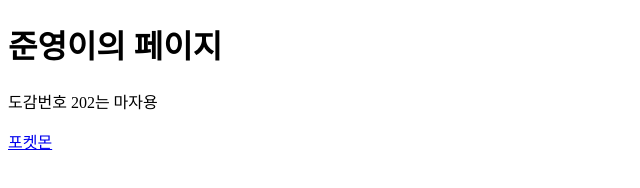
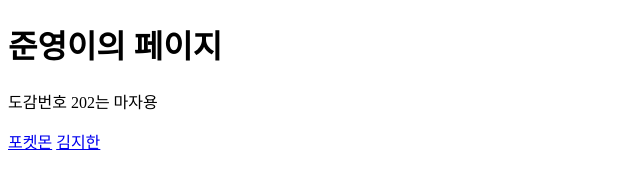
Before and after one commit to RyanJuneyoung/FirstWebsite, a plain HTML site: page index.html in a window 1280 px wide. Shown: the full height of the page, 0-640 px from the left. Drawn offline with Linux system fonts and the light colour scheme.

Commit message:
김지한 얼굴 고라니

```diff
--- a/index.html
+++ b/index.html
@@ -8,5 +8,6 @@
     <h1>준영이의 페이지</h1>
     <p>도감번호 202는 마자용</p>
     <a href="https://www.pokemon.com/us/">포켓몬</a>
+    <a href="https://search.naver.com/search.naver?where=nexearch&sm=top_hty&fbm=1&ie=utf8&query=%EA%B3%A0%EB%9D%BC%EB%8B%88">김지한</a>
   </body>
 </html>
```
